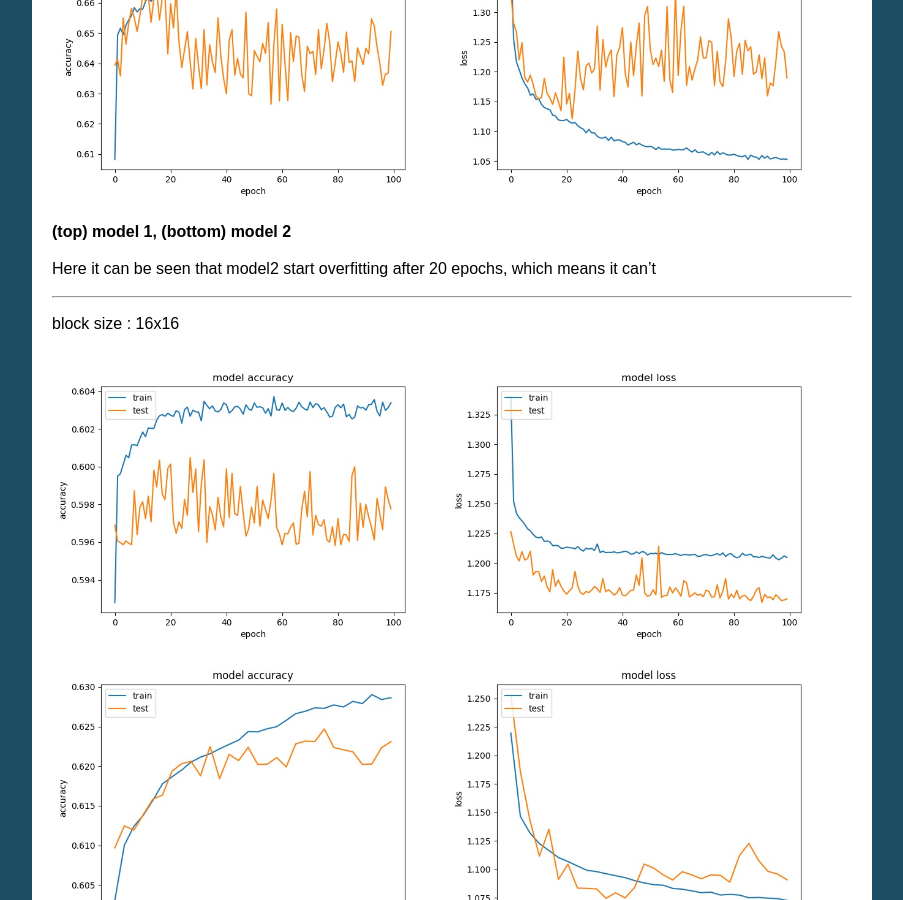
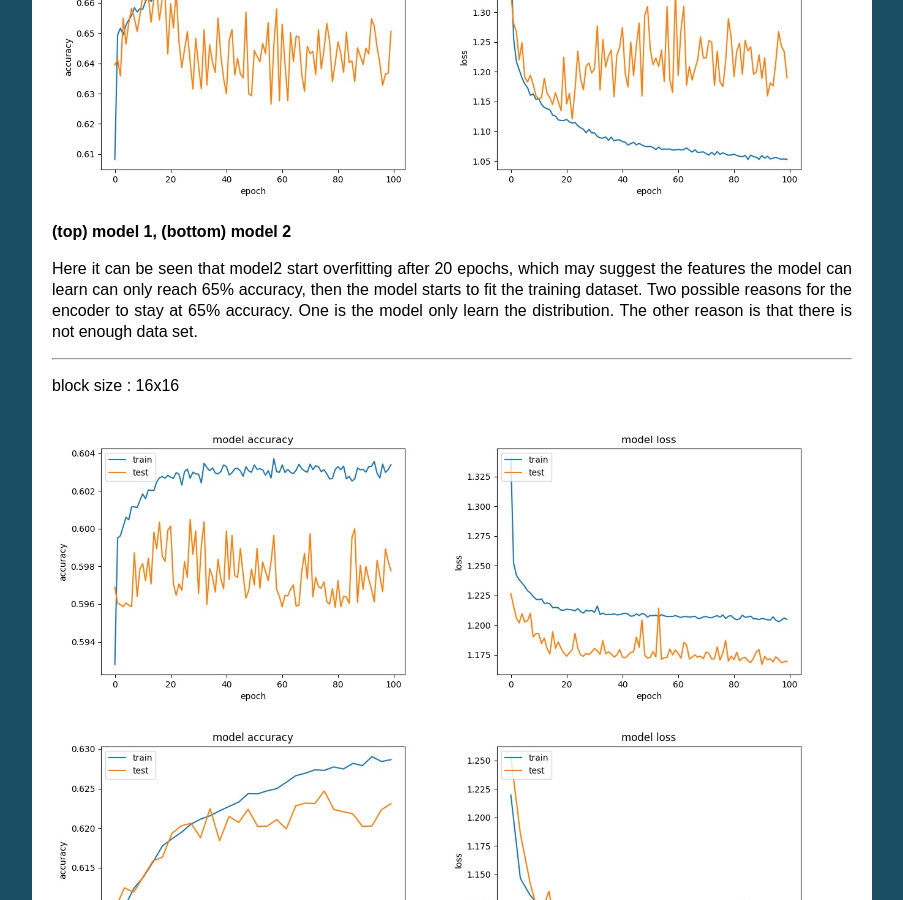
Before and after one commit to epadam/CNN-AV1-intra-encoder, a Sphinx documentation site: the page built from source/performance.rst, in a window 1280 px wide and 900 px high, scrolled down 2737 px. Shown: the whole window, without its empty margins (198-1101 px from the left). Built offline with Sphinx 7.4.7, drawn with Linux system fonts in a browser that asks for light colours.

Commit message:
Update performance.rst

```diff
--- a/source/performance.rst
+++ b/source/performance.rst
@@ -94,7 +94,7 @@ block size : 32x32
 
 **(top) model 1, (bottom) model 2**
 
-Here it can be seen that model2 start overfitting after 20 epochs, which means it can't
+Here it can be seen that model2 start overfitting after 20 epochs, which may suggest the features the model can learn can only reach 65% accuracy, then the model starts to fit the training dataset. Two possible reasons for the encoder to stay at 65% accuracy. One is the model only learn the distribution. The other reason is that there is not enough data set.
 
 ----
 
```
